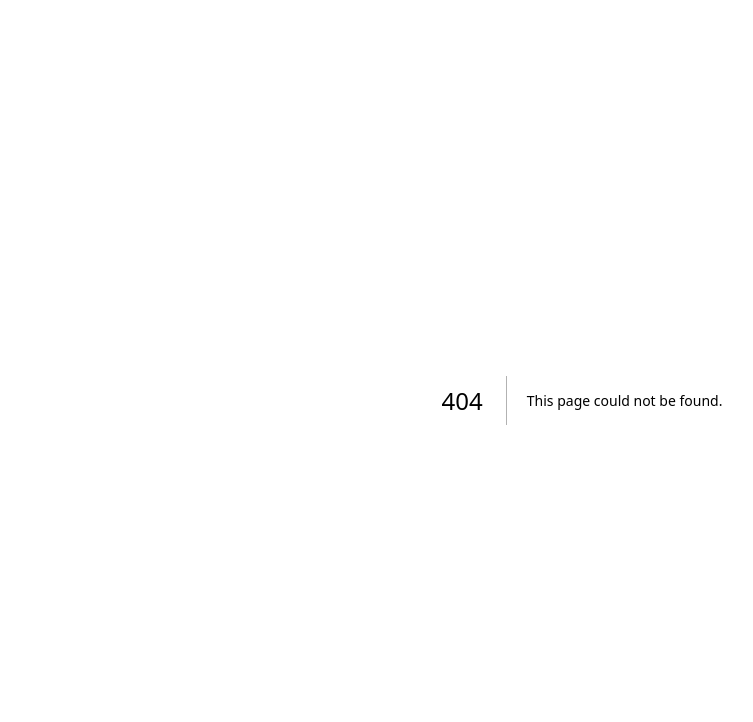
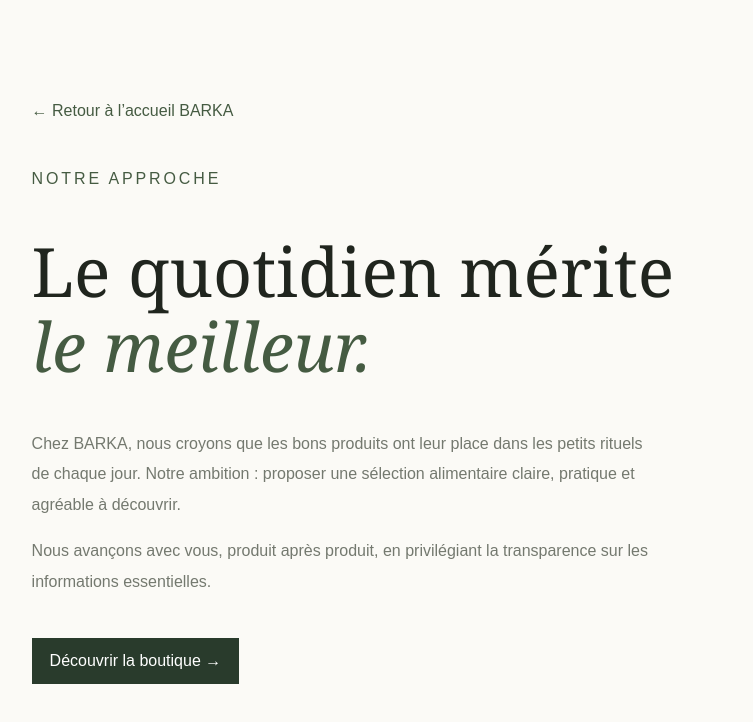
Before and after one commit to godjarouayouba2-hash/RacinedorB, a Next.js app in the folder barka-nextjs/: page /about in a window 1280 px wide. Before the commit this address had no page. Shown: the top 722 px of the page, without its empty margins (58-811 px from the left). Built offline with nearby package versions, Linux system fonts and the light colour scheme; a web font is replaced by a local one.

Commit message:
Add initial multipage routes

```diff
--- /dev/null
+++ b/barka-nextjs/app/about/page.tsx
@@ -0,0 +1,12 @@
+export default function AboutPage() {
+  return (
+    <main style={{ minHeight: "100vh", background: "#fbfaf6", color: "#20251e", fontFamily: "sans-serif", padding: "8% 7%" }}>
+      <a href="/" style={{ color: "#455b42", textDecoration: "none" }}>← Retour à l’accueil BARKA</a>
+      <p style={{ letterSpacing: ".18em", color: "#455b42", marginTop: 50 }}>NOTRE APPROCHE</p>
+      <h1 style={{ fontFamily: "Georgia, serif", fontSize: "clamp(38px, 6vw, 68px)", fontWeight: 400, lineHeight: 1.1 }}>Le quotidien mérite<br/><i style={{ color: "#455b42" }}>le meilleur.</i></h1>
+      <p style={{ maxWidth: 620, lineHeight: 1.9, color: "#74796f" }}>Chez BARKA, nous croyons que les bons produits ont leur place dans les petits rituels de chaque jour. Notre ambition : proposer une sélection alimentaire claire, pratique et agréable à découvrir.</p>
+      <p style={{ maxWidth: 620, lineHeight: 1.9, color: "#74796f" }}>Nous avançons avec vous, produit après produit, en privilégiant la transparence sur les informations essentielles.</p>
+      <a href="/boutique" style={{ display: "inline-block", marginTop: 25, padding: "14px 18px", background: "#293b2c", color: "#fff", textDecoration: "none" }}>Découvrir la boutique →</a>
+    </main>
+  );
+}
```
